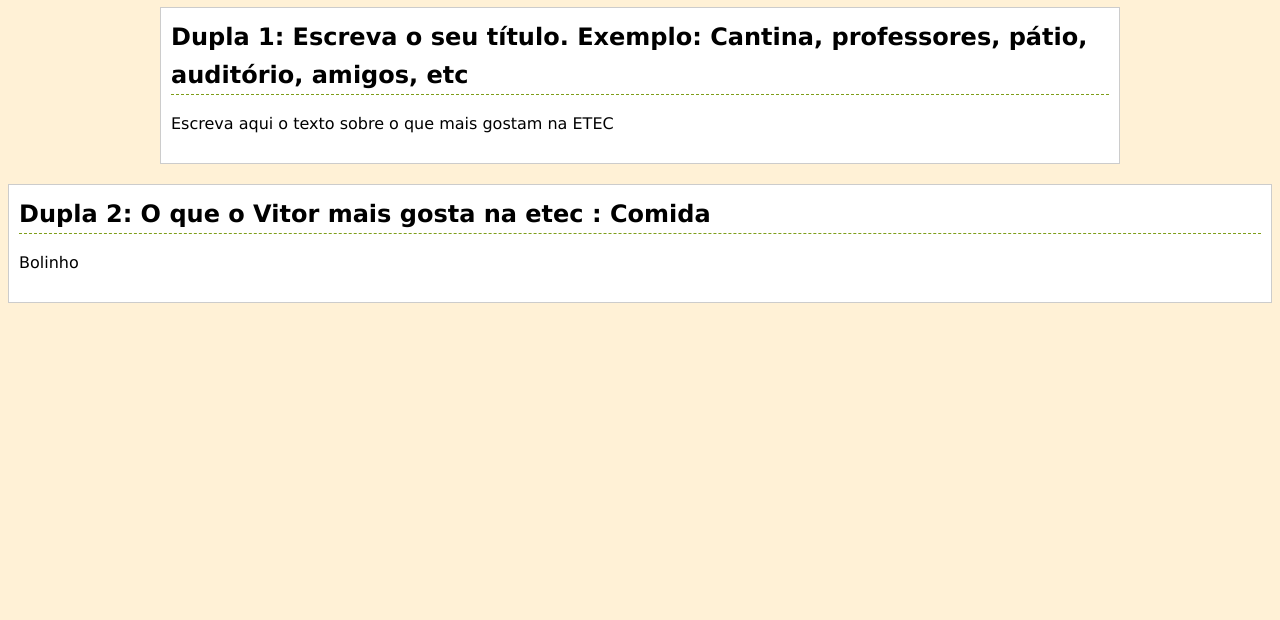
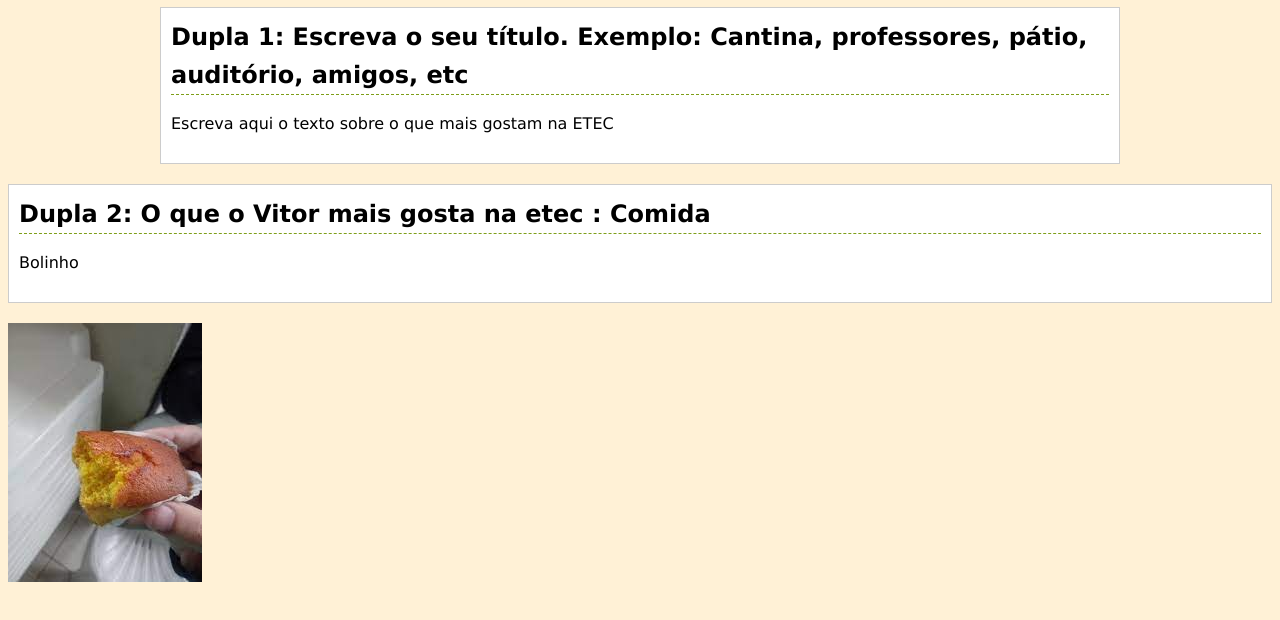
Before and after one commit to ThiagoB456/i-love-etec, a plain HTML site: page index.html in a window 1280 px wide. Shown: the part 74-694 px from the top of the page. Drawn offline with Linux system fonts and the light colour scheme.

Commit message:
Inclusao de imagem da dupla Thiago-Renan

```diff
--- a/index.html
+++ b/index.html
@@ -15,5 +15,6 @@ Escreva aqui o texto sobre o que mais gostam na ETEC
 </div>
 </div> <div class='content'> <h2>Dupla 2: O que o Vitor mais gosta na etec : Comida </h2> <p> Bolinho </p> </div>
 </div>
+<img src='images/bolinho.jpg'>
 </body>
 </html>
```
Also changed, not shown: images/bolinho.jpg (added).
